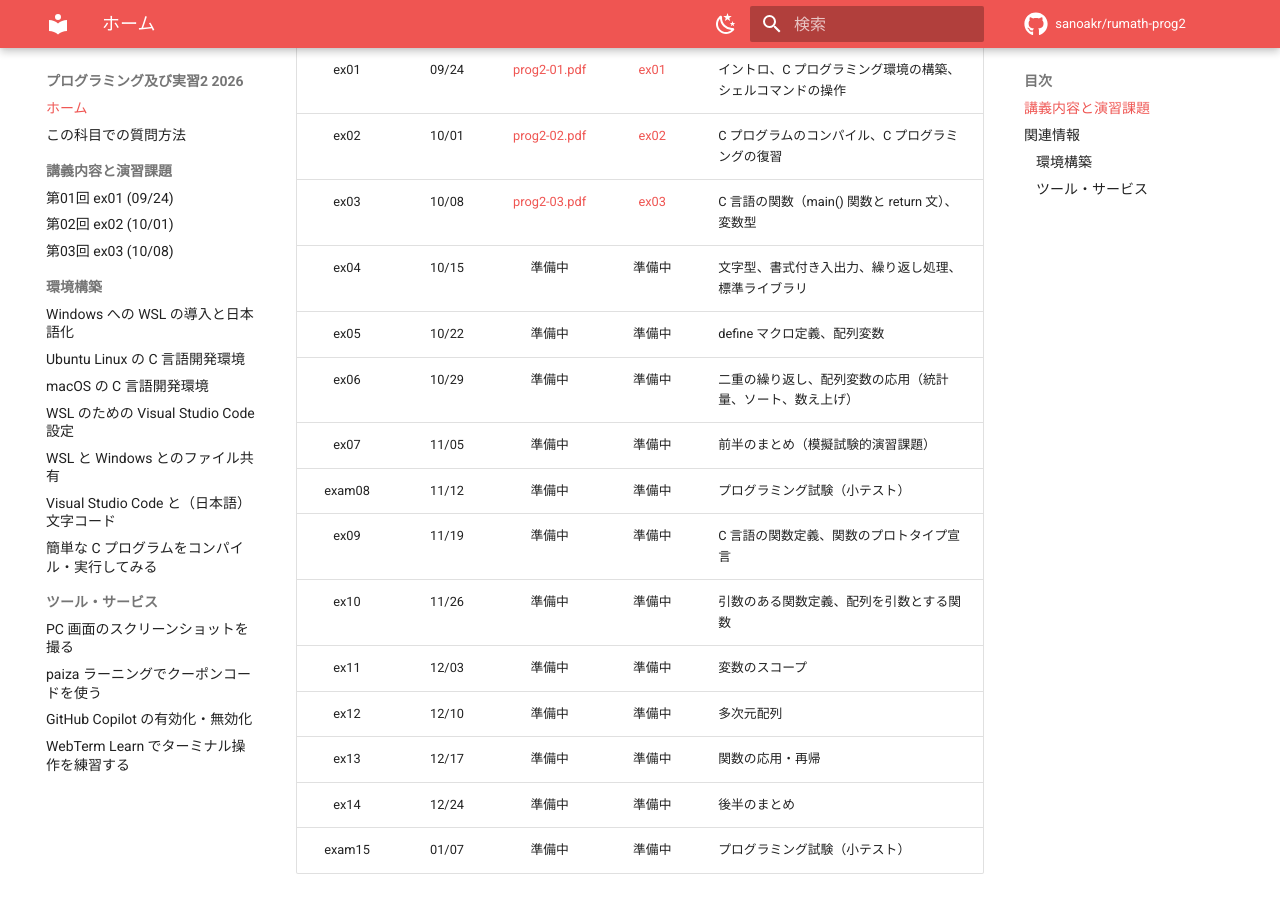
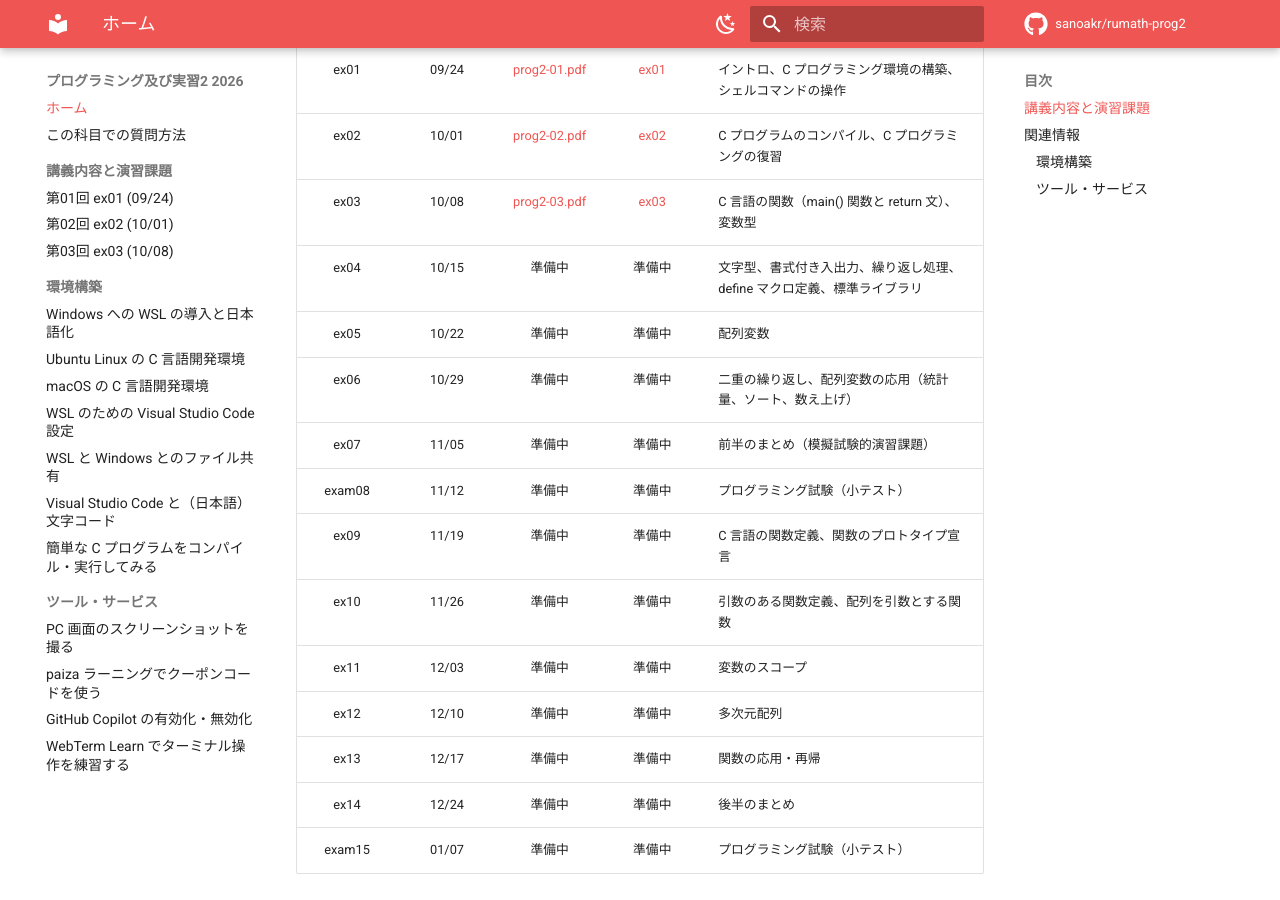
Before and after one commit to sanoakr/rumath-prog2, an MkDocs documentation site: the page built from docs/index.md, in a window 1280 px wide and 900 px high, scrolled down 664 px. Built offline with MkDocs 1.6.1 and Material for MkDocs 9.7.7, drawn with Linux system fonts in a browser that asks for light colours; comment, search, counter and statistics services are not loaded.

Commit message:
docs: sync published content

```diff
--- a/docs/index.md
+++ b/docs/index.md
@@ -24,8 +24,8 @@
 | ex01 | 09/24 | [prog2-01.pdf](slides/prog2-01.pdf) | [ex01](ex01.md) | イントロ、C プログラミング環境の構築、シェルコマンドの操作 |
 | ex02 | 10/01 | [prog2-02.pdf](slides/prog2-02.pdf) | [ex02](ex02.md) | C プログラムのコンパイル、C プログラミングの復習 |
 | ex03 | 10/08 | [prog2-03.pdf](slides/prog2-03.pdf) | [ex03](ex03.md) | C 言語の関数（main() 関数と return 文）、変数型 |
-| ex04 | 10/15 | 準備中 | 準備中 | 文字型、書式付き入出力、繰り返し処理、標準ライブラリ |
-| ex05 | 10/22 | 準備中 | 準備中 | define マクロ定義、配列変数 |
+| ex04 | 10/15 | 準備中 | 準備中 | 文字型、書式付き入出力、繰り返し処理、define マクロ定義、標準ライブラリ |
+| ex05 | 10/22 | 準備中 | 準備中 | 配列変数 |
 | ex06 | 10/29 | 準備中 | 準備中 | 二重の繰り返し、配列変数の応用（統計量、ソート、数え上げ） |
 | ex07 | 11/05 | 準備中 | 準備中 | 前半のまとめ（模擬試験的演習課題） |
 | exam08 | 11/12 | 準備中 | 準備中 | プログラミング試験（小テスト） |
```
